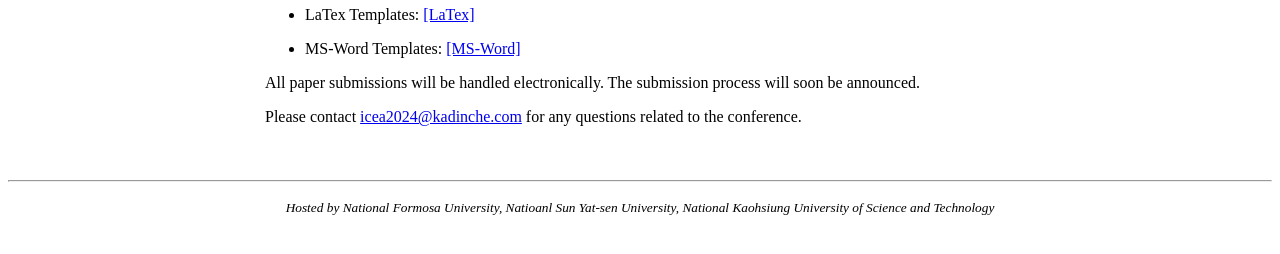
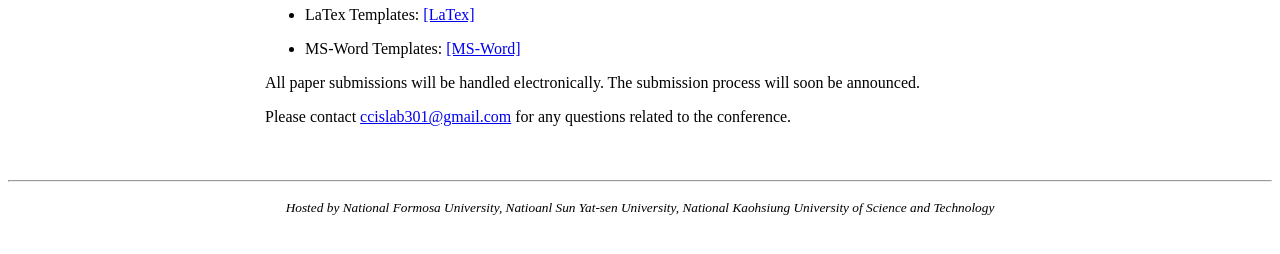
Before and after one commit to icea-conf/2026, a Jekyll site: the page built from submission/index.html, in a window 1280 px wide. Shown: the part 500-754 px from the top of the page. Built offline with Jekyll 4.4.1, drawn with Linux system fonts in a browser that asks for light colours.

Commit message:
Update index.html

```diff
--- a/submission/index.html
+++ b/submission/index.html
@@ -68,7 +68,7 @@ title: ICEA 2026
 -->
     <div>
       <p>
-        Please contact <a href="mailto: icea2024@kadinche.com">icea2024@kadinche.com</a> for any
+        Please contact <a href="mailto: ccislab301@gmail.com">ccislab301@gmail.com</a> for any
         questions related to the conference.
       </p>
     </div>
```
